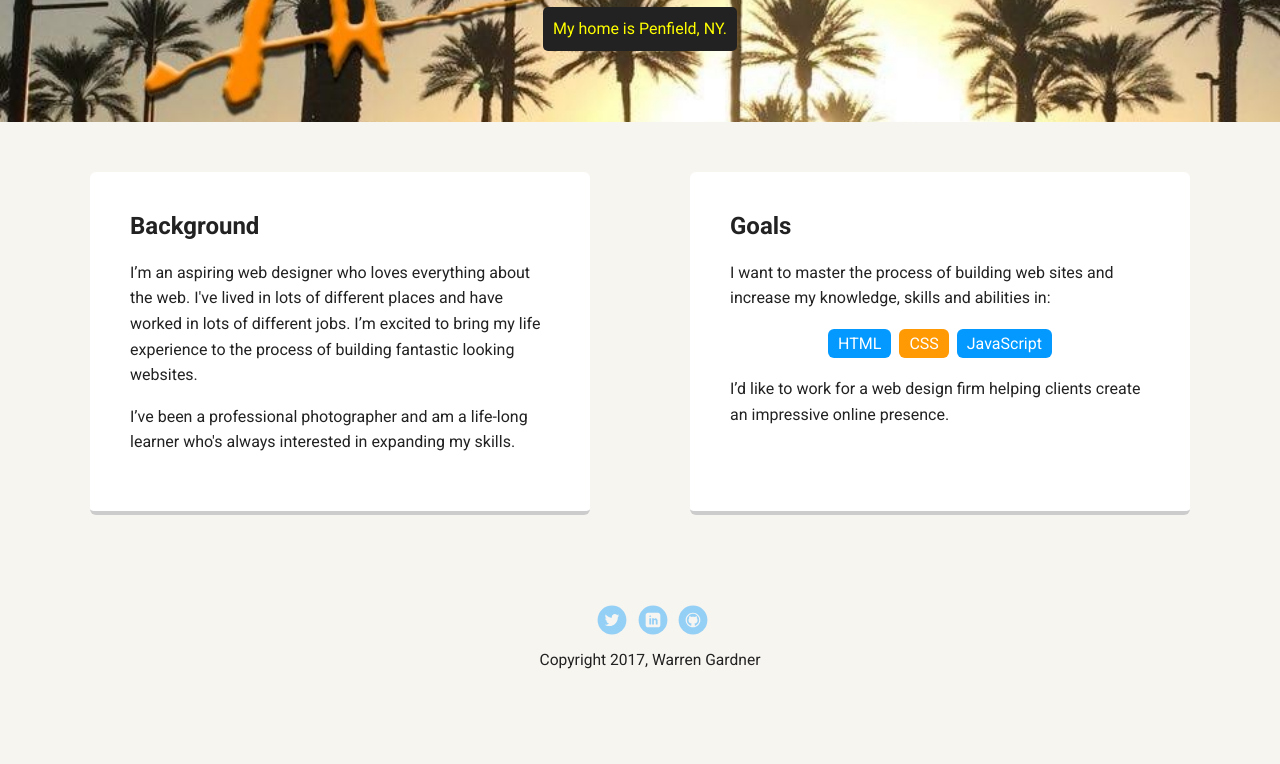
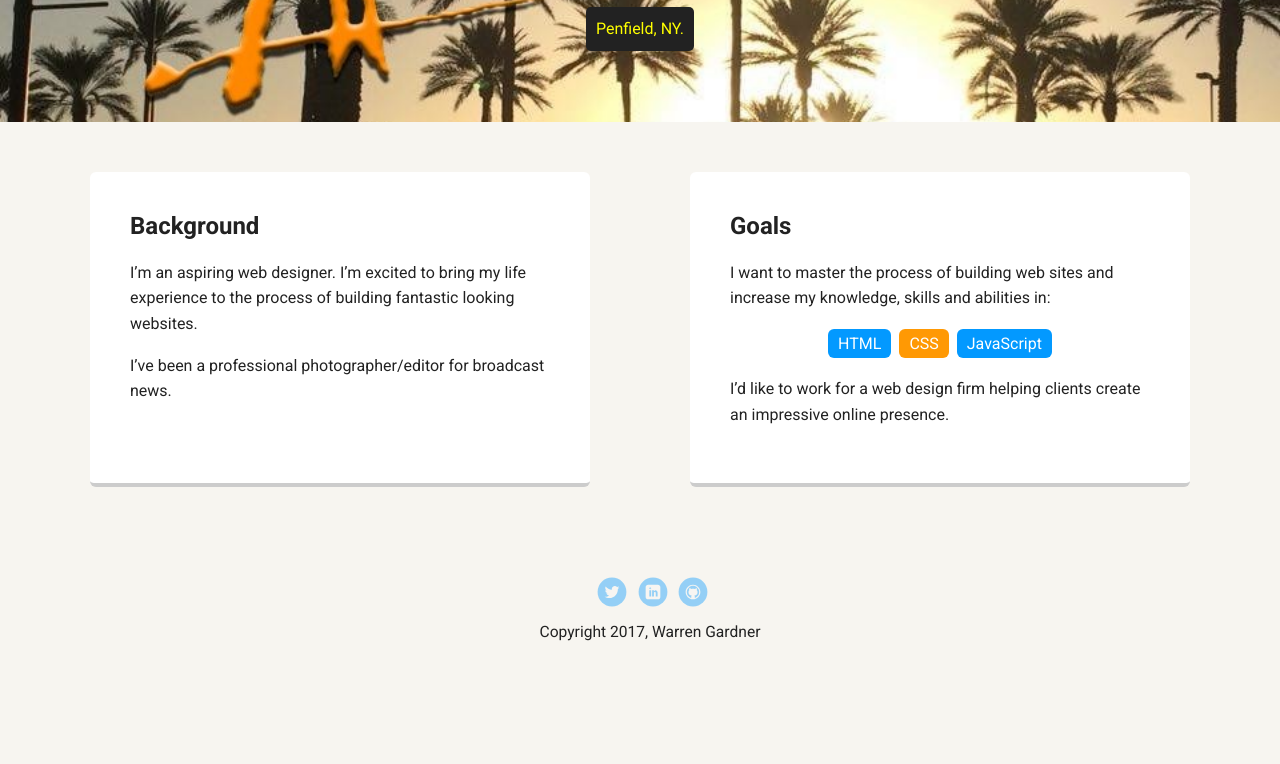
Before and after one commit to Wgardner2017/Mcc-Page-WarrenGardner, a plain HTML site: page index.html in a window 1280 px wide. Shown: the part 348-1112 px from the top of the page. After the commit the page ends 1084 px from the top, so only its background shows below. Drawn offline with Linux system fonts and the light colour scheme; a web font is replaced by a local one.

Commit message:
Update index.html
Changed text in background.

```diff
--- a/index.html
+++ b/index.html
@@ -21,16 +21,15 @@
 
   <header>
     <img src="images/warren1.jpg" alt="Warren on pay phone" class="profile-image">
-    <h1 class="tag name">Hello, I’m Warren.</h1>
-    <p class="tag location">My home is Penfield, NY.</p>
+    <h1 class="tag name">Warren Gardner.</h1>
+    <p class="tag location">Penfield, NY.</p>
   </header>
 
   <main class="flex">
     <div class="card">
       <h2>Background</h2>
-      <p>I’m an aspiring web designer who loves everything about the web. I've lived in lots of different places and have worked
-        in lots of different jobs. I’m excited to bring my life experience to the process of building fantastic looking websites.</p>
-      <p>I’ve been a professional photographer and am a life-long learner who's always interested in expanding my skills.</p>
+      <p>I’m an aspiring web designer. I’m excited to bring my life experience to the process of building fantastic looking websites.</p>
+      <p>I’ve been a professional photographer/editor for broadcast news.</p>
     </div>
 
     <div class="card">
```
